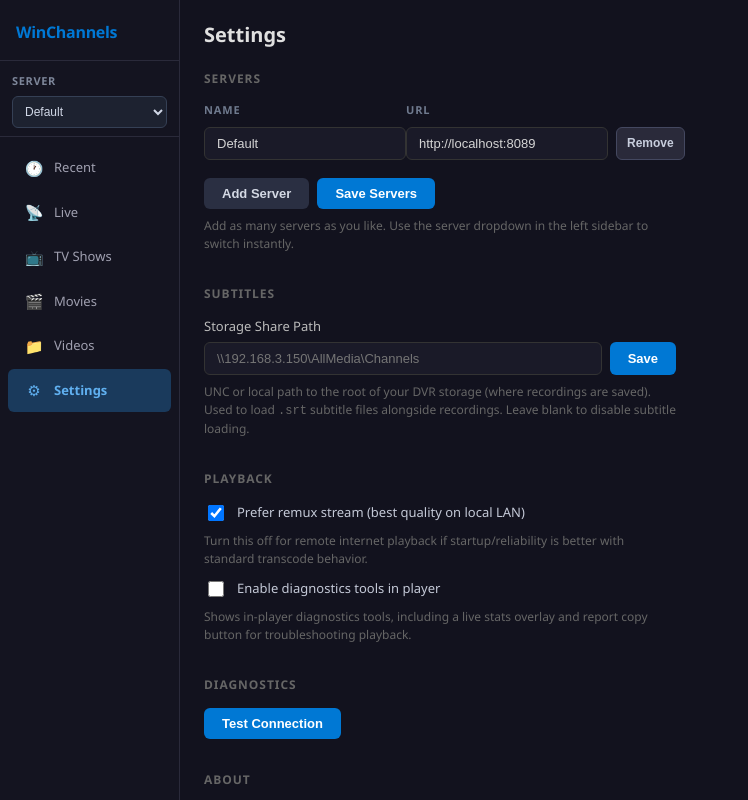
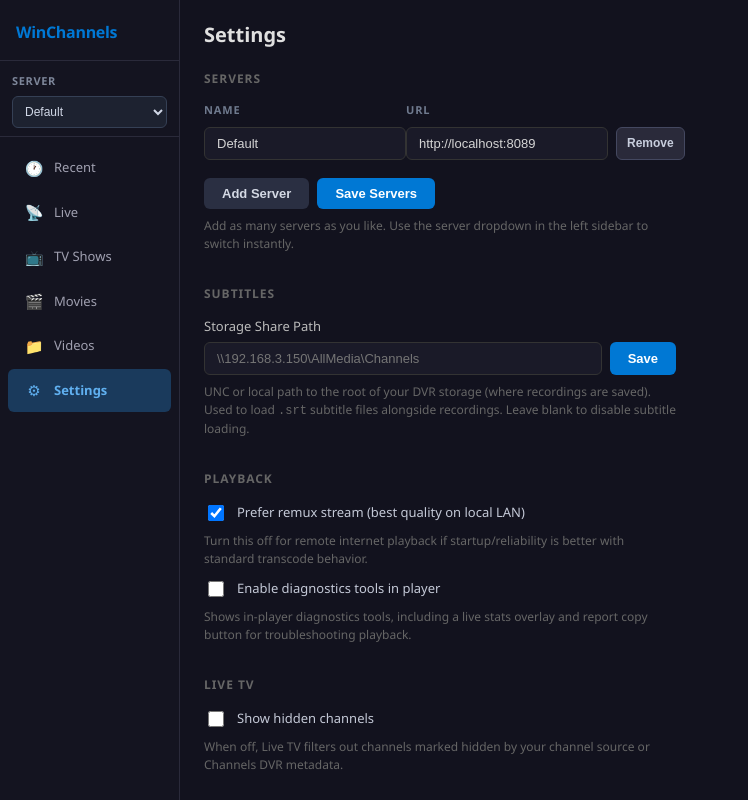
Before and after one commit to jay3702/winchannels, a React (Vite) app: page /settings in a window 1280 px wide. Shown: the whole page, without its empty margins (0-748 px from the left). Built offline with nearby package versions, Linux system fonts and the light colour scheme.

Commit message:
feat(live): add setting to show hidden channels

```diff
--- a/src/api/types.ts
+++ b/src/api/types.ts
@@ -125,6 +125,7 @@
   logo_url?: string;
   hd?: boolean;
   favorited?: boolean;
+  hidden?: boolean;
   source_name?: string;
   source_id?: string;
   station_id?: string;
--- a/src/pages/Live.tsx
+++ b/src/pages/Live.tsx
@@ -30,6 +30,7 @@
   ChannelID?: string;
   Number?: string;
   Favorite?: boolean;
+  Hidden?: boolean;
 };
 const TEXT = new Intl.Collator(undefined, { sensitivity: 'base' });
 
@@ -86,6 +87,23 @@
   return out;
 }
 
+function parseGuideHidden(data: unknown): Set<string> {
+  const out = new Set<string>();
+  if (!data || typeof data !== 'object') return out;
+
+  for (const value of Object.values(data as Record<string, unknown>)) {
+    if (!value || typeof value !== 'object') continue;
+    const channel = value as GuideChannel;
+    if (!channel.Hidden) continue;
+    const keys = [channel.ID, channel.ChannelID, channel.Number]
+      .filter((v): v is string => Boolean(v && String(v).trim()))
+      .map((v) => String(v).trim().toLowerCase());
+    for (const key of keys) out.add(key);
+  }
+
+  return out;
+}
+
 function isFavoriteChannel(
   channel: Channel,
   guideFavorites: Set<string>
@@ -94,6 +112,25 @@
   if (channel.favorited === false) return false;
   const keys = favoriteKeyForChannel(channel);
   return keys.some((k) => guideFavorites.has(k));
+}
+
+function isHiddenChannel(
+  channel: Channel,
+  guideHidden: Set<string>
+): boolean {
+  const maybe = channel as Channel & {
+    hidden?: boolean;
+    is_hidden?: boolean;
+    disabled?: boolean;
+    enabled?: boolean;
+    visible?: boolean;
+  };
+
+  if (maybe.hidden === true || maybe.is_hidden === true || maybe.disabled === true) return true;
+  if (maybe.enabled === false || maybe.visible === false) return true;
+
+  const keys = favoriteKeyForChannel(channel);
+  return keys.some((k) => guideHidden.has(k));
 }
 
 function normalizedChannelName(name: string | undefined): string {
@@ -229,6 +266,7 @@
 export default function Live() {
   const [channels, setChannels] = useState<Channel[]>([]);
   const [guideFavorites, setGuideFavorites] = useState<Set<string>>(new Set());
+  const [guideHidden, setGuideHidden] = useState<Set<string>>(new Set());
   const [sortMode, setSortMode] = useState<SortMode>('number');
   const [diagnosticsSortMode, setDiagnosticsSortMode] = useState<DiagnosticsSortMode>('number');
   const [filterMode, setFilterMode] = useState<FilterMode>('all');
@@ -240,6 +278,7 @@
   const serverChangeVersion = useStore((s) => s.serverChangeVersion);
   const playItem = useStore((s) => s.playItem);
   const diagnosticsEnabled = useStore((s) => s.diagnosticsEnabled);
+  const showHiddenLiveChannels = useStore((s) => s.showHiddenLiveChannels);
 
   useEffect(() => {
     let cancelled = false;
@@ -254,6 +293,7 @@
         if (cancelled) return;
         setChannels(loadedChannels);
         setGuideFavorites(parseGuideFavorites(loadedGuide));
+        setGuideHidden(parseGuideHidden(loadedGuide));
       })
       .catch((e: Error) => setError(e.message))
       .finally(() => setLoading(false));
@@ -265,7 +305,11 @@
 
   const rows = useMemo<ChannelRow[]>(() => {
     const seen = new Map<string, number>();
-    return channels.map((channel) => {
+    const filteredChannels = showHiddenLiveChannels
+      ? channels
+      : channels.filter((channel) => !isHiddenChannel(channel, guideHidden));
+
+    return filteredChannels.map((channel) => {
       const sourceName = channelCollectionName(channel);
       const sourceId = (channel.source_id || 'unknown-source-id').trim();
       const sourceFilterLabel = `${sourceName || 'Unknown Source'} (${sourceId})`;
@@ -287,7 +331,7 @@
         sourceFilterLabel,
       };
     });
-  }, [channels]);
+  }, [channels, guideHidden, showHiddenLiveChannels]);
 
   const sourceFilters = useMemo(() => {
     const labels = rows
--- a/src/pages/Settings.tsx
+++ b/src/pages/Settings.tsx
@@ -25,6 +25,8 @@
     setPreferRemux,
     diagnosticsEnabled,
     setDiagnosticsEnabled,
+    showHiddenLiveChannels,
+    setShowHiddenLiveChannels,
   } = useStore();
   const [draftServers, setDraftServers] = useState<ServerOption[]>(servers);
   const [shareDraft, setShareDraft] = useState(storageSharePath);
@@ -274,6 +276,21 @@
         </section>
 
         <section className="settings-section">
+          <h2 className="settings-section__title">Live TV</h2>
+          <label className="settings-toggle">
+            <input
+              type="checkbox"
+              checked={showHiddenLiveChannels}
+              onChange={(e) => setShowHiddenLiveChannels(e.target.checked)}
+            />
+            <span>Show hidden channels</span>
+          </label>
+          <p className="settings-hint">
+            When off, Live TV filters out channels marked hidden by your channel source or Channels DVR metadata.
+          </p>
+        </section>
+
+        <section className="settings-section">
           <h2 className="settings-section__title">Diagnostics</h2>
           <button className="settings-save-btn" onClick={testConnection} disabled={testing}>
             {testing ? 'Testing…' : 'Test Connection'}
--- a/src/store/useStore.ts
+++ b/src/store/useStore.ts
@@ -6,6 +6,7 @@
 const ACTIVE_SERVER_KEY = 'dvr_active_server_id';
 const PLAYBACK_REMUX_KEY = 'playback_prefer_remux';
 const DIAGNOSTICS_ENABLED_KEY = 'diagnostics_enabled';
+const LIVE_SHOW_HIDDEN_KEY = 'live_show_hidden_channels';
 
 export interface ServerOption {
   id: string;
@@ -83,6 +84,9 @@
 
   diagnosticsEnabled: boolean;
   setDiagnosticsEnabled: (value: boolean) => void;
+
+  showHiddenLiveChannels: boolean;
+  setShowHiddenLiveChannels: (value: boolean) => void;
 
   // Currently playing item – fileId drives the VideoPlayer
   nowPlayingId: string | null;
@@ -190,6 +194,12 @@
     set({ diagnosticsEnabled: value });
   },
 
+  showHiddenLiveChannels: localStorage.getItem(LIVE_SHOW_HIDDEN_KEY) === 'true',
+  setShowHiddenLiveChannels: (value: boolean) => {
+    localStorage.setItem(LIVE_SHOW_HIDDEN_KEY, String(value));
+    set({ showHiddenLiveChannels: value });
+  },
+
   nowPlayingId: null,
   nowPlayingKey: 0,
   nowPlayingTitle: '',
```
Also changed, not shown: 1 other file (tests, documents, lock files or other folders).
